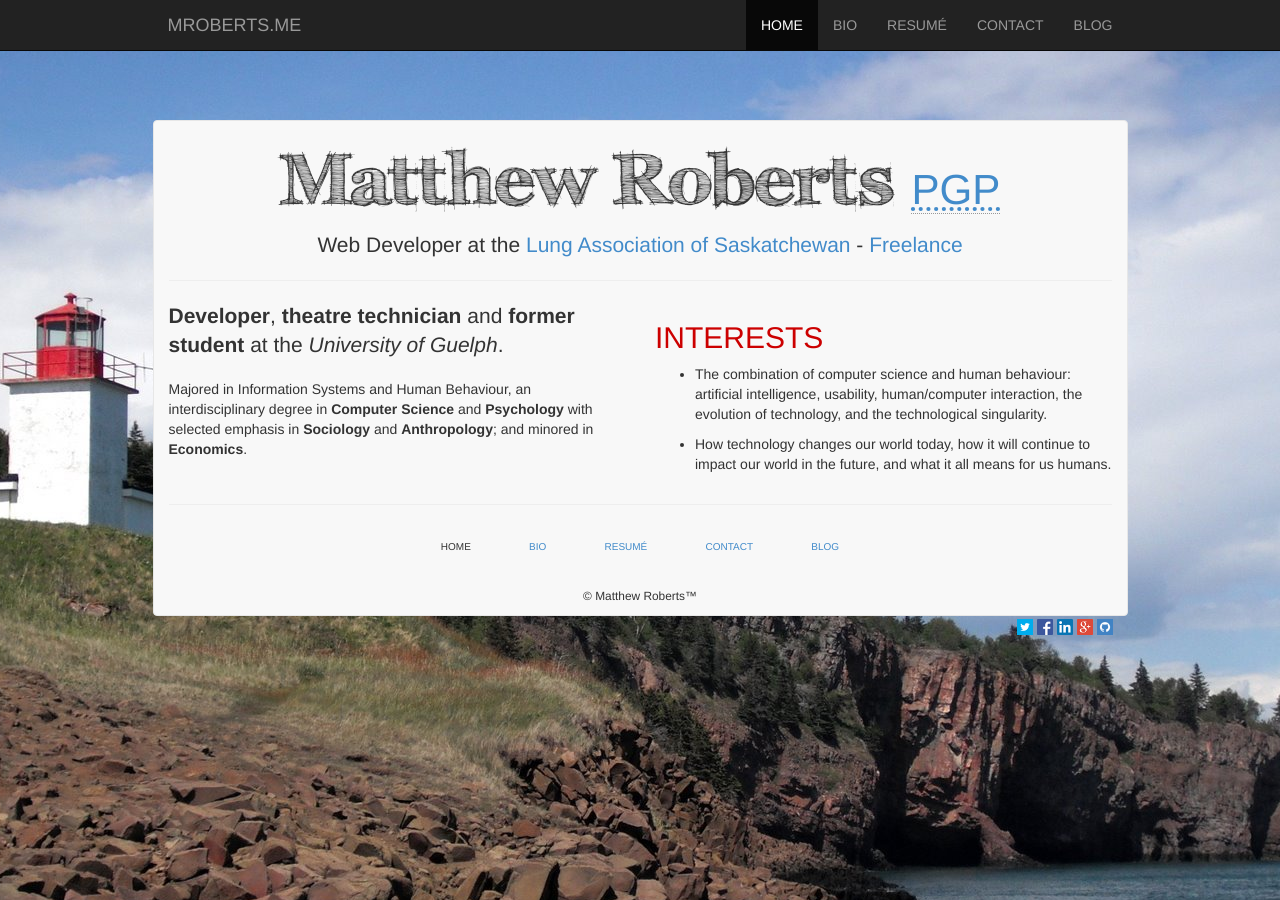
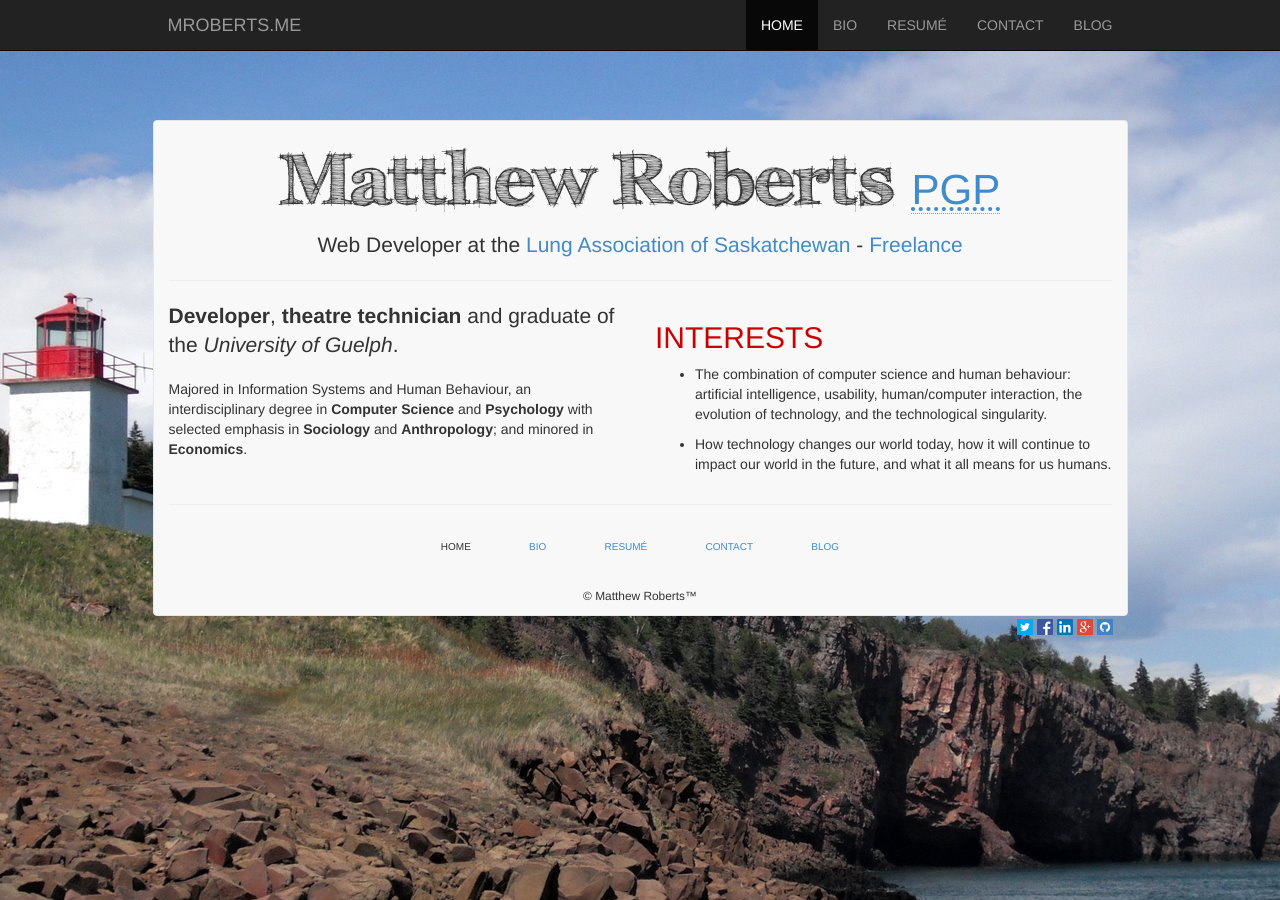
Before and after one commit to eruraindil/eruraindil.github.com, a Jekyll site: the page built from index.html, in a window 1280 px wide. Built offline with Jekyll 4.4.1, drawn with Linux system fonts in a browser that asks for light colours; Markdown is read by kramdown in place of the engine named in the settings.

Commit message:
Update index.html

```diff
--- a/index.html
+++ b/index.html
@@ -10,7 +10,7 @@ menu: home
 <hr>
 <div class="row">
   <div class="col-md-6">
-    <p class="lead"><strong>Developer</strong>, <strong>theatre technician</strong> and <strong>former student</strong> at the <em>University of Guelph</em>.</p>
+    <p class="lead"><strong>Developer</strong>, <strong>theatre technician</strong> and graduate of the <em>University of Guelph</em>.</p>
     <p>Majored in Information Systems and Human Behaviour, an interdisciplinary degree in <strong>Computer Science</strong> and <strong>Psychology</strong> with selected emphasis in <strong>Sociology</strong> and <strong>Anthropology</strong>; and minored in <strong>Economics</strong>.</p>
   </div>
   <div class="col-md-6">
```
